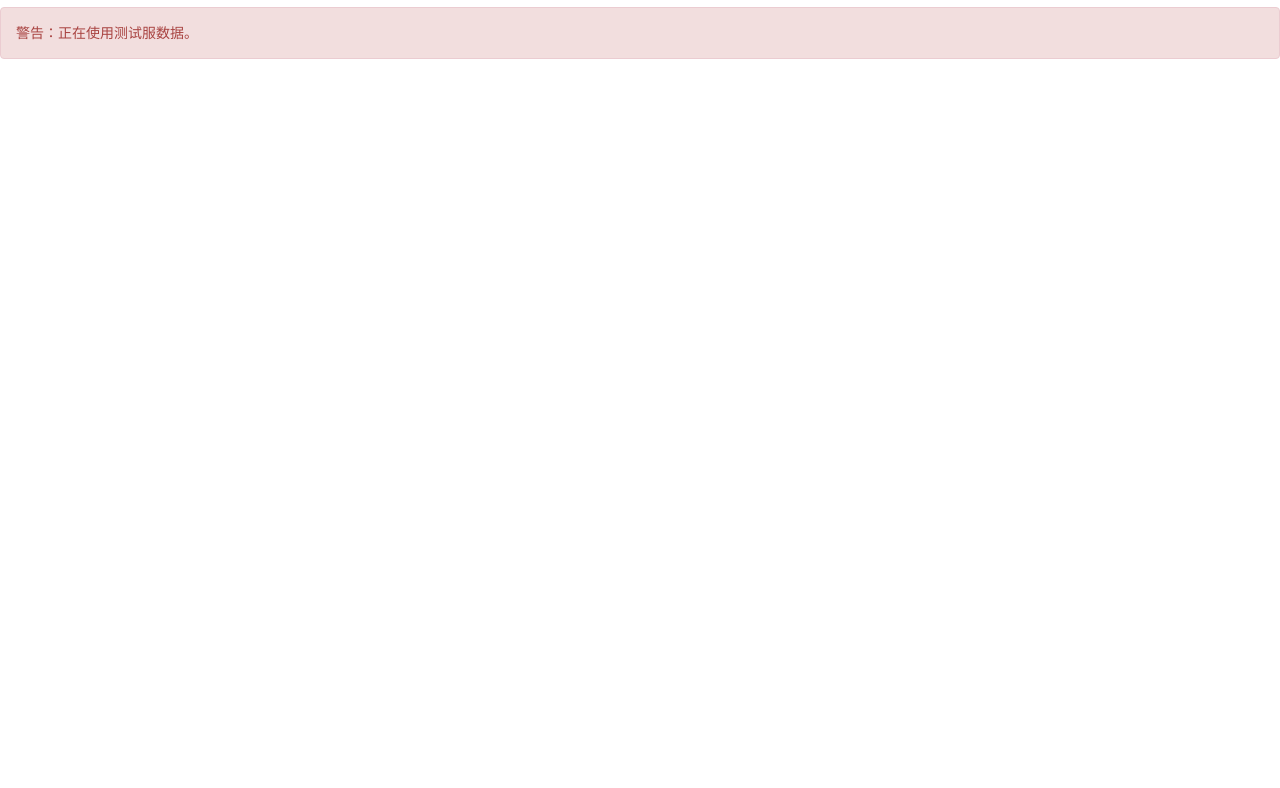
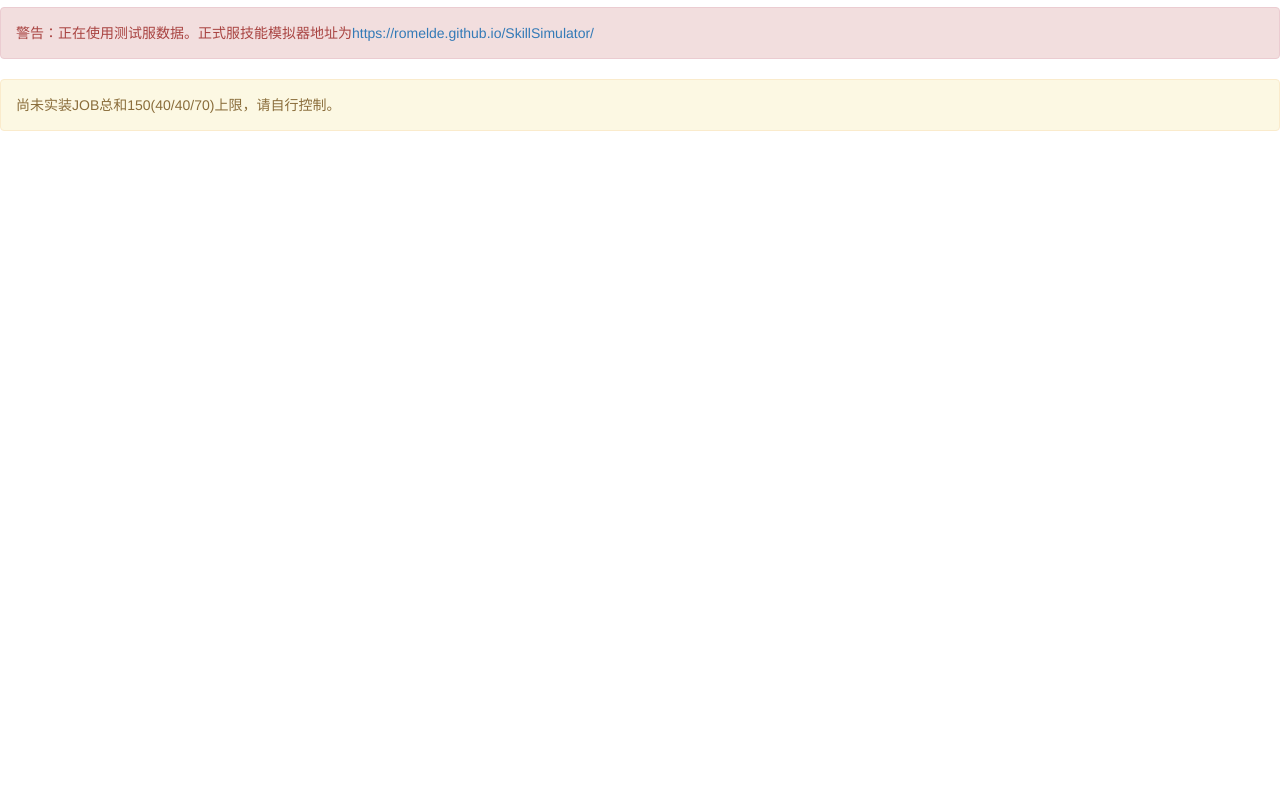
Before and after one commit to RoMELDE/SkillSimulatorTest, a plain HTML site: page index.html in a window 1280 px wide. Shown: the part 53-841 px from the top of the page. Before the commit the page ends 800 px from the top, so only its background shows below. Drawn offline with Linux system fonts and the light colour scheme.

Commit message:
update some warning

```diff
--- a/index.html
+++ b/index.html
@@ -108,7 +108,8 @@
             <!-- /.navbar-collapse -->
         </div>
     </nav>
-    <div class="alert alert-danger" role="alert">警告：正在使用测试服数据。</div>
+    <div class="alert alert-danger" role="alert">警告：正在使用测试服数据。正式服技能模拟器地址为<a href="https://romelde.github.io/SkillSimulator/">https://romelde.github.io/SkillSimulator/</a></div>
+    <div class="alert alert-warning" role="warning">尚未实装JOB总和150(40/40/70)上限，请自行控制。</div>
     <div id="main">
     </div>
     <script src="js/libs/nprogress.js"></script>
```
